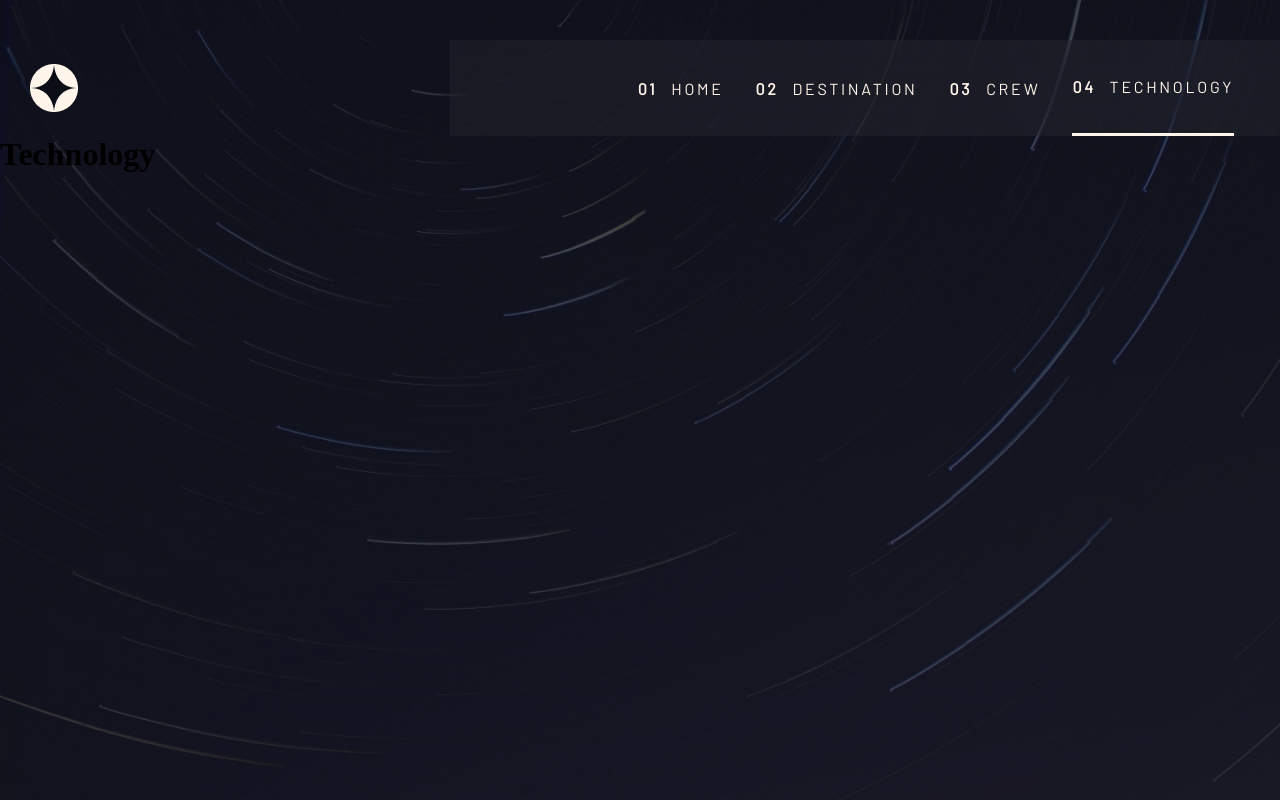
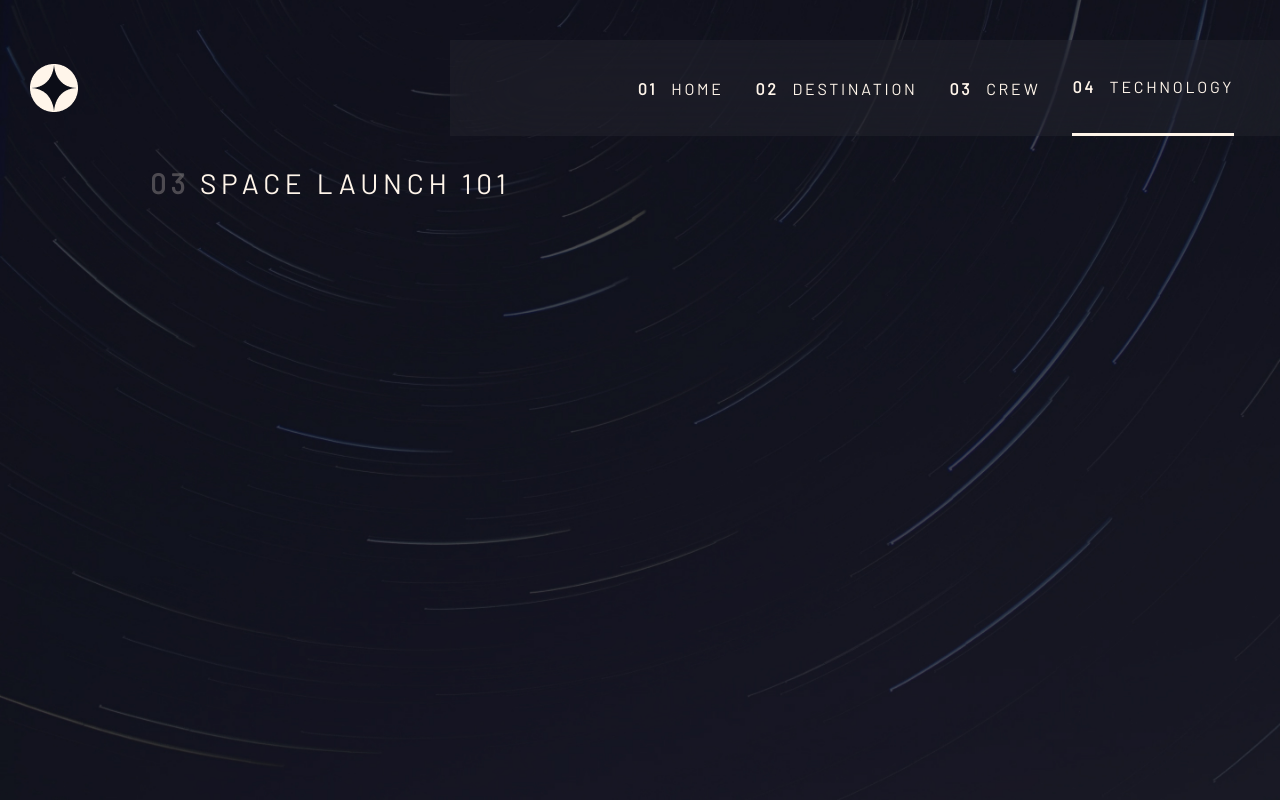
Before and after one commit to duccini/duccini-space-tourism, a Next.js app: page /technology in a window 1280 px wide. Built offline with nearby package versions, Linux system fonts and the light colour scheme; a web font is replaced by a local one.

Commit message:
create content component

```diff
--- a/src/app/technology/page.tsx
+++ b/src/app/technology/page.tsx
@@ -1,9 +1,14 @@
 import Container from "@/components/Container";
+import Content from "@/components/Content";
 
 export default function Technology() {
   return (
     <Container backgroundImage="/technology-background.jpg">
-      <h1>Technology</h1>
+      <Content>
+        <h2>
+          <span>03</span> SPACE LAUNCH 101
+        </h2>
+      </Content>
     </Container>
   );
 }
--- /dev/null
+++ b/src/components/Content/index.tsx
@@ -0,0 +1,14 @@
+import { ReactNode } from "react";
+import styles from "./styles.module.scss";
+
+type Props = {
+  children: ReactNode;
+};
+
+export default function Content({ children }: Props) {
+  return (
+    <main>
+      <div className={styles.contentWrap}>{children}</div>
+    </main>
+  );
+}
```
Also changed, not shown: src/app/crew/page.tsx (+6 -1 lines), src/app/destination/page.tsx (+4 -6 lines), src/components/Content/styles.module.scss (renamed from src/app/destination/styles.module.scss).
